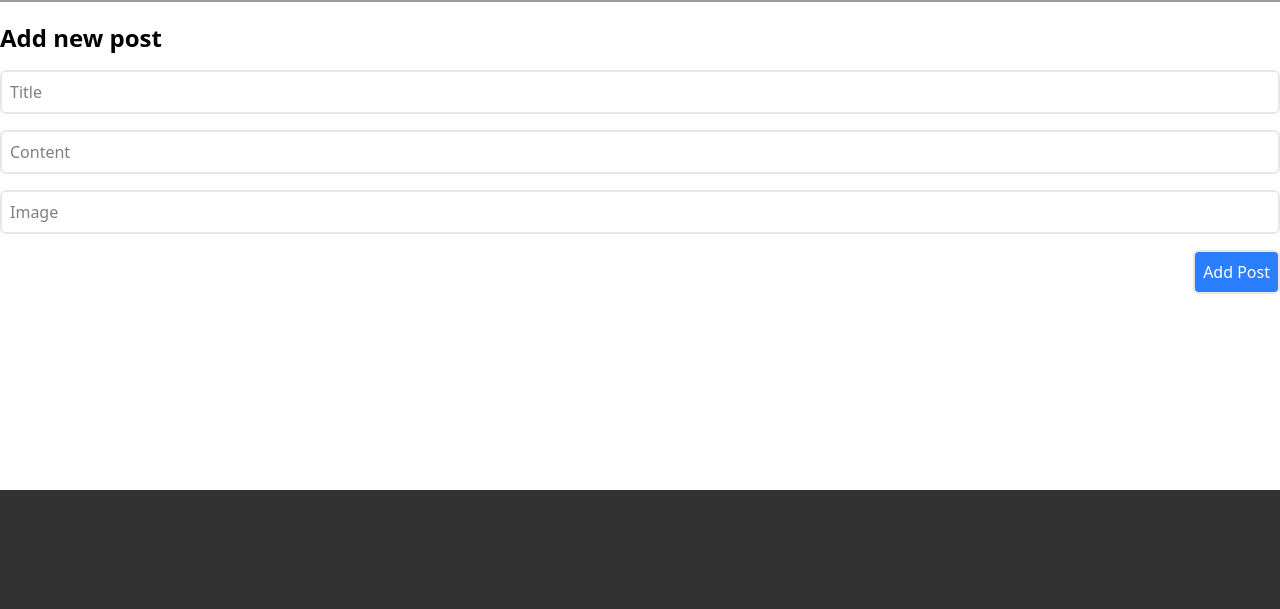
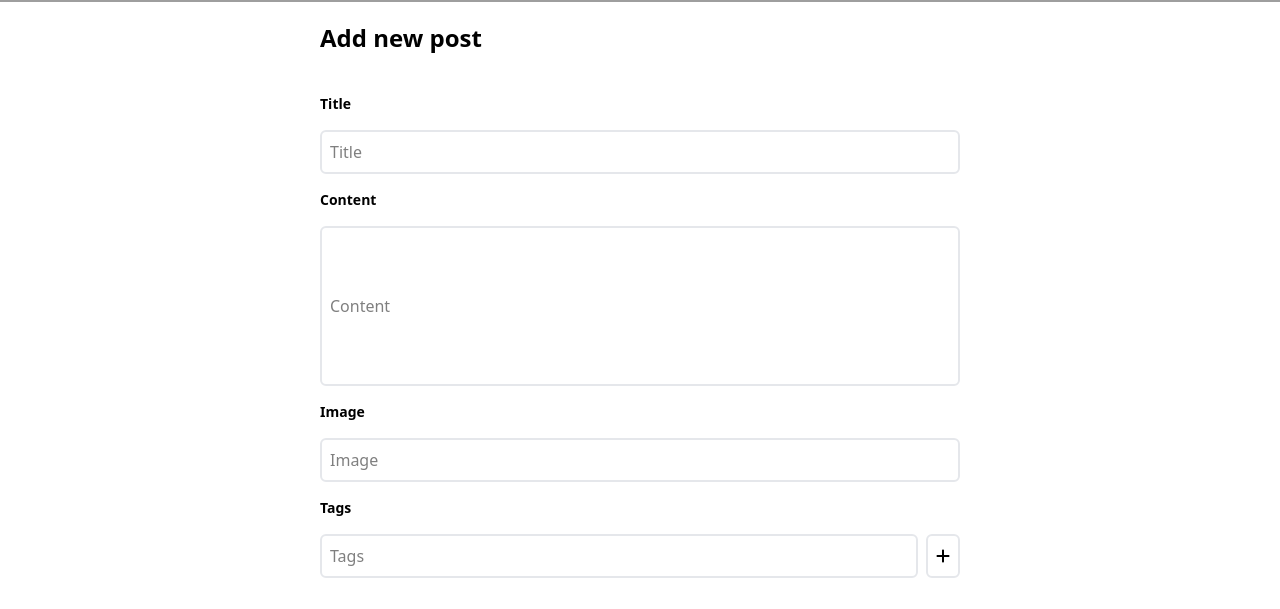
Before and after one commit to thomasraimondi/react-router, a React (Vite) app: page /posts/add-post in a window 1280 px wide. Shown: the part 191-800 px from the top of the page. Built offline with nearby package versions, Linux system fonts and the light colour scheme; grey boxes are pictures that could not be loaded.

Commit message:
fix add new post

```diff
--- a/src/pages/Posts/AddPost.jsx
+++ b/src/pages/Posts/AddPost.jsx
@@ -1,20 +1,44 @@
 import { useState, useEffect } from "react";
 import axios from "axios";
 import { useNavigate } from "react-router-dom";
+import Alert from "../../components/ui/Alert";
+import clsx from "clsx";
+import { faPlus } from "@fortawesome/free-solid-svg-icons";
+import { FontAwesomeIcon } from "@fortawesome/react-fontawesome";
+import { Link } from "react-router-dom";
+
+const initialPost = {
+  title: "",
+  content: "",
+  image: "",
+  tags: [],
+};
+
+const initialError = {
+  message: "",
+  invalidFields: [],
+};
 
 export default function AddPost() {
   const navigate = useNavigate();
   const [post, setPost] = useState({});
-  const [formPost, setFormPost] = useState({
-    title: "",
-    content: "",
-    image: "",
-    tags: [],
-  });
+  const [formPost, setFormPost] = useState(initialPost);
+  const [error, setError] = useState(initialError);
+  const [tags, setTags] = useState([]);
+  const [tag, setTag] = useState("");
+
+  const handleChange = (e) => {
+    setFormPost({ ...formPost, [e.target.name]: e.target.value });
+  };
 
   const addPost = (post) => {
-    axios.post("http://127.0.0.1:3000/posts", post).then((res) => {
+    axios
+      .post("http://127.0.0.1:3000/posts", post)
+      .then((res) => {
         setPost(res.data.data);
+      })
+      .catch((err) => {
+        setError({ ...error, message: err.response.data.message, invalidFields: err.response.data.responseData.malformatElements });
       });
   };
 
@@ -29,40 +53,72 @@ export default function AddPost() {
     addPost(formPost);
   };
 
+  const handleAddTag = (e) => {
+    setTags([...tags, tag]);
+    setFormPost({ ...formPost, tags: [...formPost.tags, tag] });
+    setTag("");
+  };
+
   return (
     <>
+      <div className="w-1/2 mx-auto ">
         <h1 className="text-2xl font-bold">Add new post</h1>
-      <form onSubmit={handleAddPost} className="flex flex-col gap-4">
+        <form onSubmit={handleAddPost} className="flex flex-col gap-4 mt-10">
+          <label className={clsx("text-sm font-bold", error.invalidFields.includes("title") && "text-red-500")} htmlFor="title">
+            Title
+          </label>
           <input
-          className="border-2 border-gray-200 rounded-md p-2"
+            className={clsx("border-2 border-gray-200 rounded-md p-2", error.invalidFields.includes("title") && "border-red-500")}
             type="text"
             placeholder="Title"
             value={formPost.title}
-          onChange={(e) => setFormPost({ ...formPost, title: e.target.value })}
-          required
+            onChange={handleChange}
+            name="title"
           />
+          <label className={clsx("text-sm font-bold", error.invalidFields.includes("content") && "text-red-500")} htmlFor="content">
+            Content
+          </label>
           <input
-          className="border-2 border-gray-200 rounded-md p-2"
+            className={clsx("border-2 border-gray-200 rounded-md p-2 h-40", error.invalidFields.includes("content") && "border-red-500")}
             type="textarea"
             placeholder="Content"
             value={formPost.content}
-          onChange={(e) => setFormPost({ ...formPost, content: e.target.value })}
-          required
+            onChange={handleChange}
+            name="content"
           />
+          <label className={clsx("text-sm font-bold", error.invalidFields.includes("image") && "text-red-500")} htmlFor="image">
+            Image
+          </label>
           <input
-          className="border-2 border-gray-200 rounded-md p-2"
+            className={clsx("border-2 border-gray-200 rounded-md p-2", error.invalidFields.includes("image") && "border-red-500")}
             type="text"
             placeholder="Image"
             value={formPost.image}
-          onChange={(e) => setFormPost({ ...formPost, image: e.target.value })}
-          required
+            onChange={handleChange}
+            name="image"
           />
+
+          <label className="text-sm font-bold" htmlFor="tags">
+            Tags
+          </label>
+          <div className="flex items-center gap-2">
+            <input className="border-2 border-gray-200 rounded-md p-2 grow" type="text" placeholder="Tags" value={tag} onChange={(e) => setTag(e.target.value)} name="tags" />
+            <button className="border-2 border-gray-200 rounded-md p-2" type="button" onClick={handleAddTag}>
+              <FontAwesomeIcon icon={faPlus} />
+            </button>
+          </div>
+          <div className="flex flex-wrap gap-2">
+            {formPost.tags.map((tag) => (
+              <span key={tag}>#{tag} </span>
+            ))}
+          </div>
           <div className="flex justify-end">
             <button className="border-2 border-gray-200 bg-blue-500 text-white rounded-md p-2" type="submit">
               Add Post
             </button>
           </div>
         </form>
+      </div>
     </>
   );
 }
```
Lines whose indentation alone changed are shown as unchanged.
